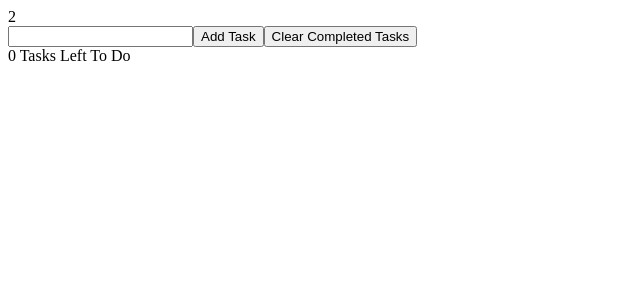
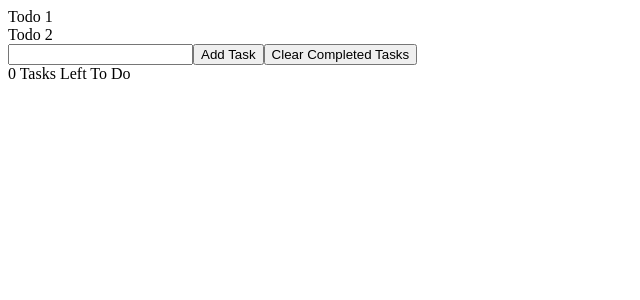
Before and after one commit to SullyDurgin/React-ToDo, a React (Create React App) app in the folder to-do/: page / in a window 1280 px wide. Shown: the top 300 px of the page, without its empty margins (0-640 px from the left). Built offline with nearby package versions, Linux system fonts and the light colour scheme.

Commit message:
add todo component

```diff
--- /dev/null
+++ b/to-do/src/Todo.jsx
@@ -0,0 +1,9 @@
+import React from 'react'
+
+export default function Todo({ todo }) {
+  return (
+    <div>
+      {todo}
+    </div>
+  )
+}
--- a/to-do/src/TodoList.jsx
+++ b/to-do/src/TodoList.jsx
@@ -1,9 +1,10 @@
 import React from 'react'
+import Todo from './Todo'
 
 export default function TodoList({ todos }) {
   return (
-    <div>
-      {todos.length}
-    </div>
+    todos.map(todo => {
+      return <Todo todo={todo} />
+    })
   )
 }
```
